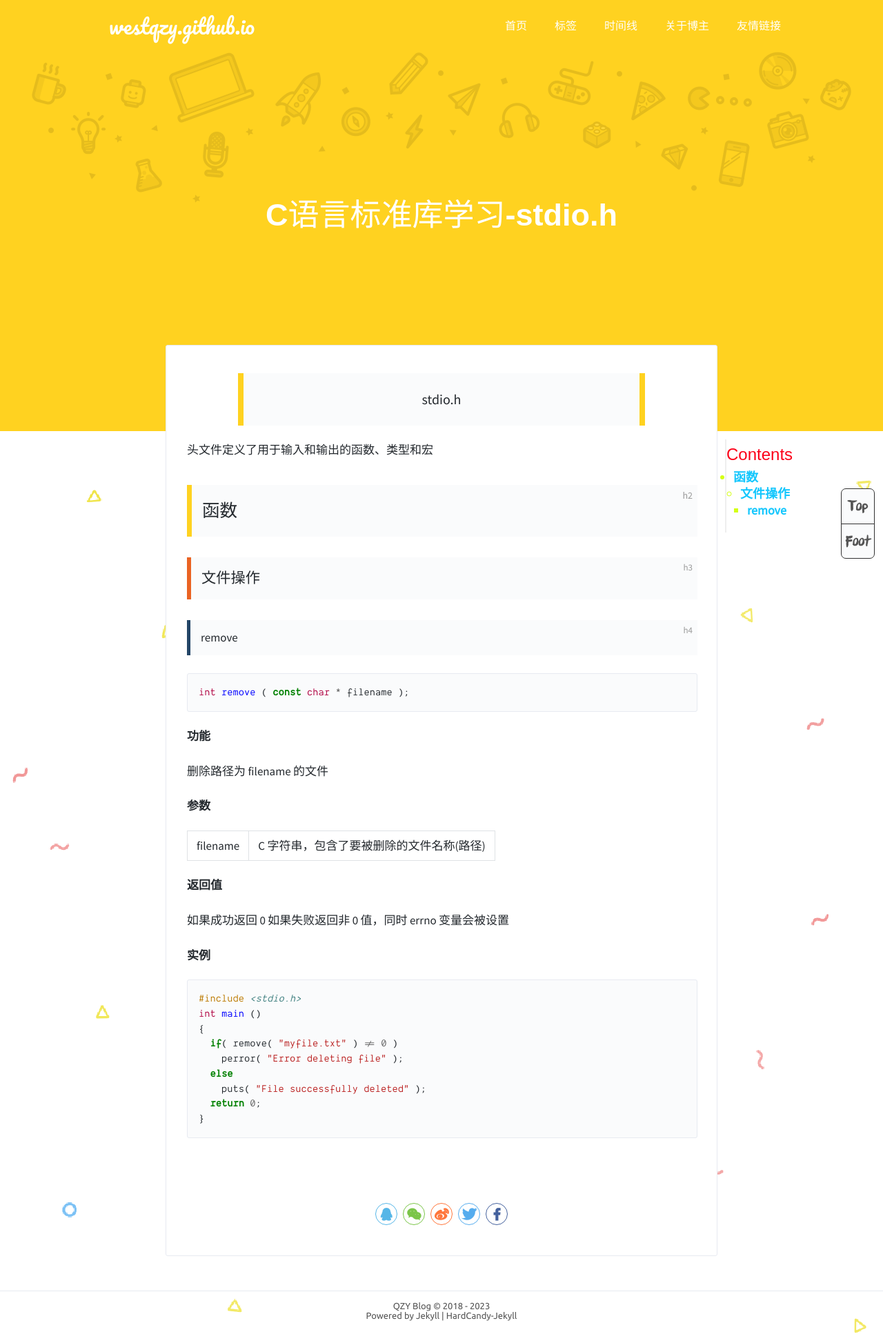
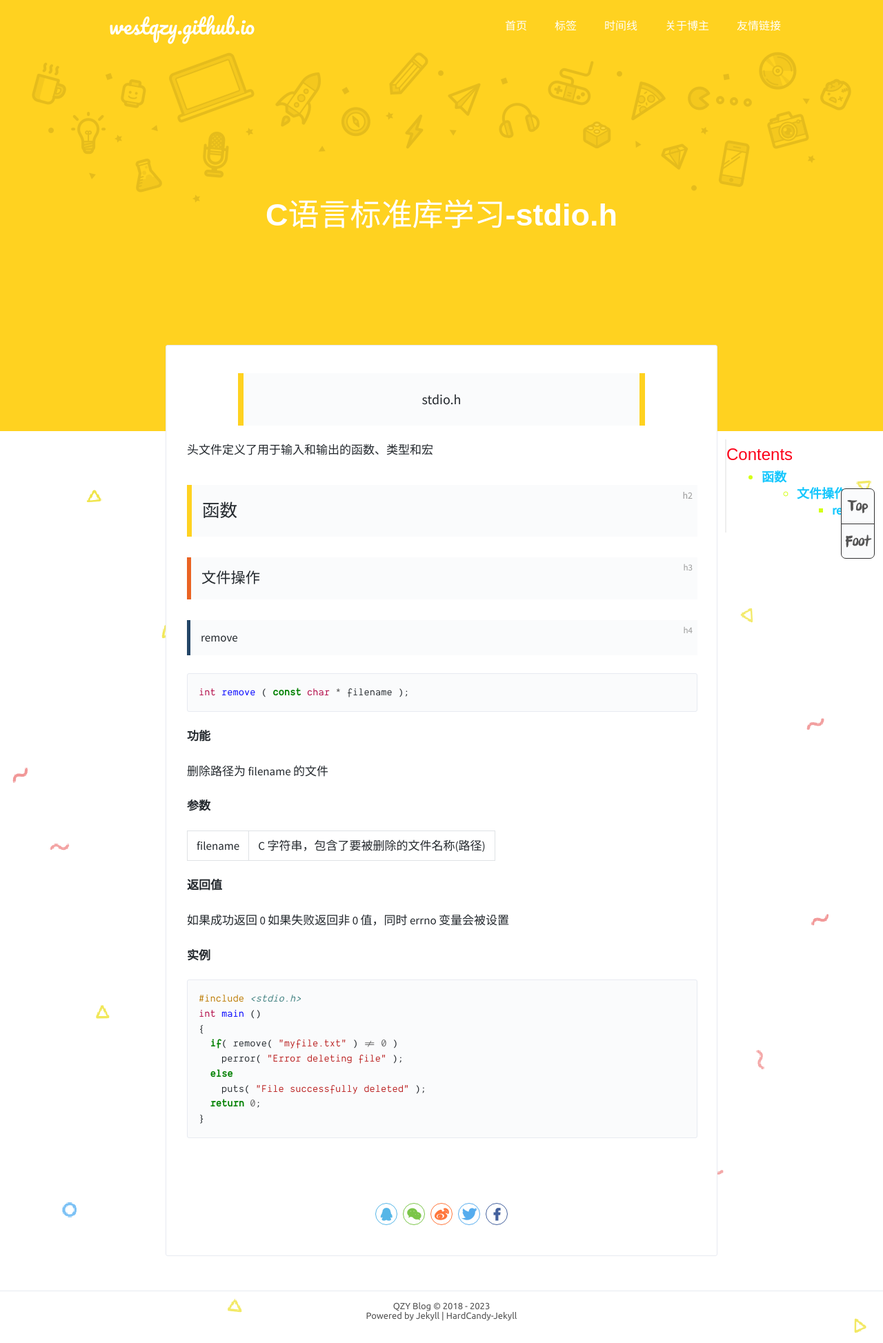
Before and after one commit to westqzy/westqzy.github.io11, a Jekyll site: the page built from _posts/2023-02-04-CL0.md, in a window 1280 px wide. Shown: the whole page at 69% size. Built offline with Jekyll 4.4.1, drawn with Linux system fonts in a browser that asks for light colours.

Commit message:
Update style.css

```diff
--- a/assets/css/style.css
+++ b/assets/css/style.css
@@ -1144,8 +1144,8 @@ a{
 }
 .container .table-of-contents ul {
   list-style: none;
-  padding-left: 0;
-  margin-left: 10px;
+  padding-left: 1;
+  margin-left: 15px;
   list-style-type: revert;
   font-size: 18px;
   line-height: 24px;
```
